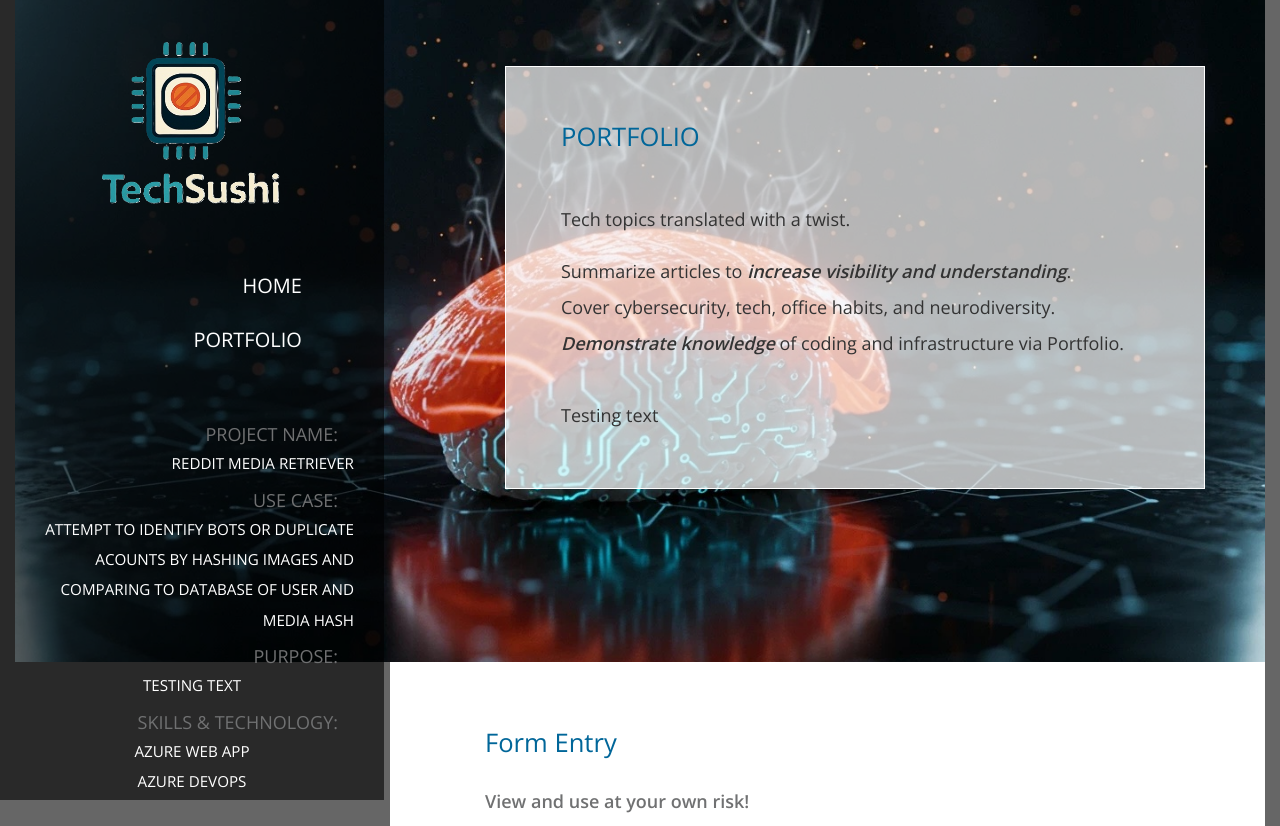
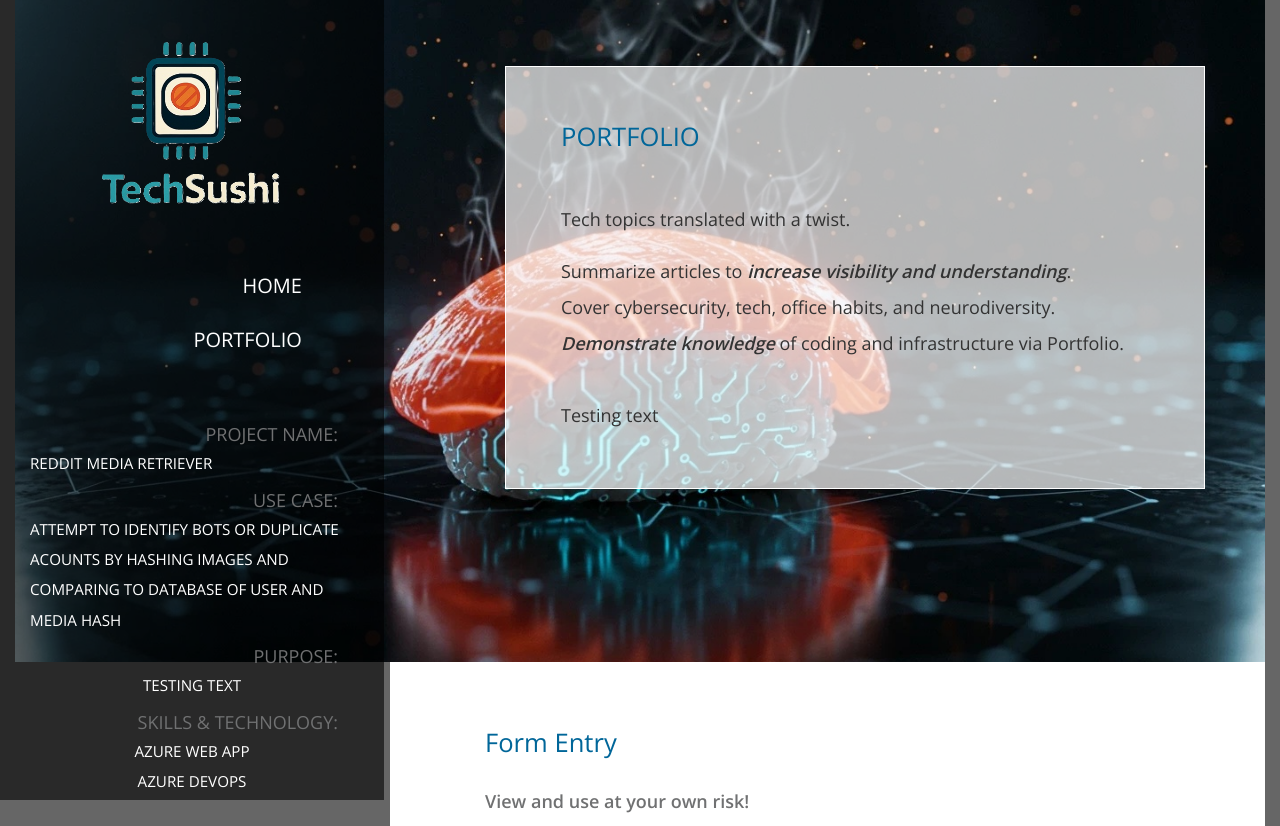
Before and after one commit to jdturbeau/repo-techsushi-portfolio-py, a Flask app: page /rmrwrap in a window 1280 px wide. Shown: the top 826 px of the page. Run offline with Flask 3, Linux system fonts and the light colour scheme; some libraries are stand-ins or nearby versions.

Commit message:
Update proj_navbar.html

```diff
--- a/templates/proj_navbar.html
+++ b/templates/proj_navbar.html
@@ -17,7 +17,7 @@
             <center><img src="{{ url_for('static', filename='img/techsushi-logo-nobg.png') }}" width="80%"></img></center>
               <ul id="tmMainNav" class="nav flex-column text-uppercase text-right tm-main-nav">
                 <li class="nav-item">
-                  <a href="{{ url_for('home') }}" class="nav-link">
+                  <a href="{{ url_for('home') }}" class="nav-link active">
                     <span class="d-inline-block mr-3">Home</span>
                     <span class="d-inline-block tm-white-rect"></span>
                   </a>
@@ -32,14 +32,14 @@
                 <li class="nav-item">
                     <span class="d-inline-block mr-3">Project Name:</span>
                       <span class="text-white small">
-                <p class="mb--0 mb-2">{{ strProjName }}</p>
+                <font align="left"><p class="mb--0 mb-2">{{ strProjName }}</p></font>
                       </span>
 
                 </li>
                 <li class="nav-item">
                     <span class="d-inline-block mr-3">Use Case:</span>
                         <span class="text-white small">
-                <p class="mb--0 mb-2">{{ strProjUseCase }}</p>
+                <font align="left"><p class="mb--0 mb-2">{{ strProjUseCase }}</p></font>
                       </span>
                 </li>
                 <li class="nav-item">
```
